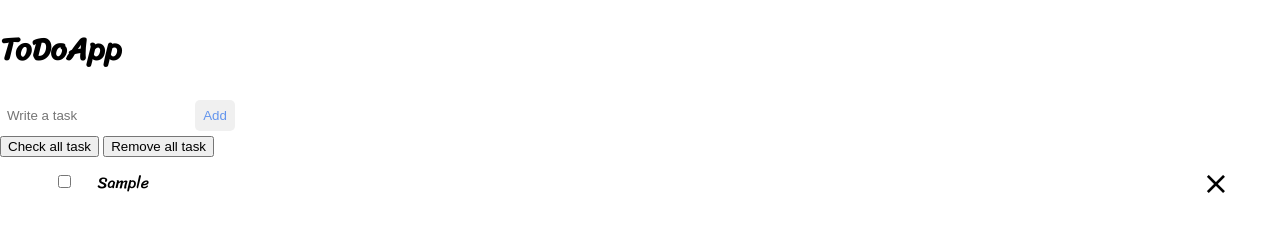
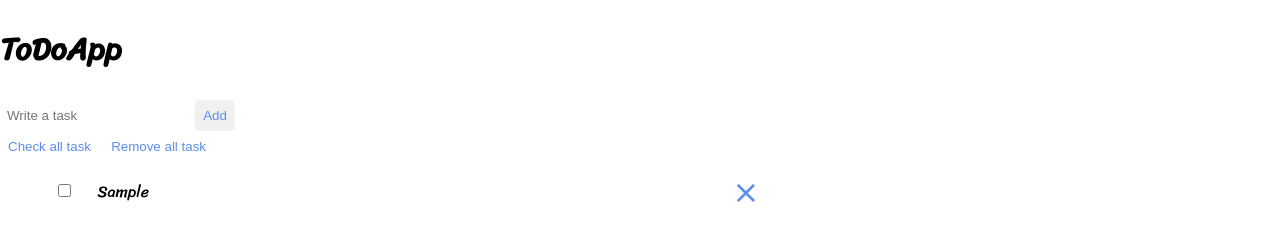
Before and after one commit to GuillermoGAndres/ToDoApp22, a plain HTML site: page index.html in a window 1280 px wide. Both pictures are taken after typing "Sample" into the empty fields and a click on the button "Add". Drawn offline with Linux system fonts and the light colour scheme.

Commit message:
estilos de botones añadidos

```diff
--- a/styles.css
+++ b/styles.css
@@ -3,16 +3,16 @@ body {
 	font-family: 'Sriracha', cursive;
 	margin: 0;
 }
-#addTask {
+button {
 	background: white;
-	color: cornflowerblue;
+	color: rgb(93, 142, 235);
 	border: none;
 	padding: 8px;
 	border-radius: 5px;
 	outline: none;
 }
-#addTask:hover,
-#addTask:focus {
+button:hover,
+button:focus {
 	background: rgb(240, 240, 240);
 }
 #taskName {
@@ -38,7 +38,7 @@ table {
 }
 
 td:nth-child(1),
-td:nth-child(3) {
+td:nth-child(4) {
 	width: 5%;
 	text-align: center;
 }
```
